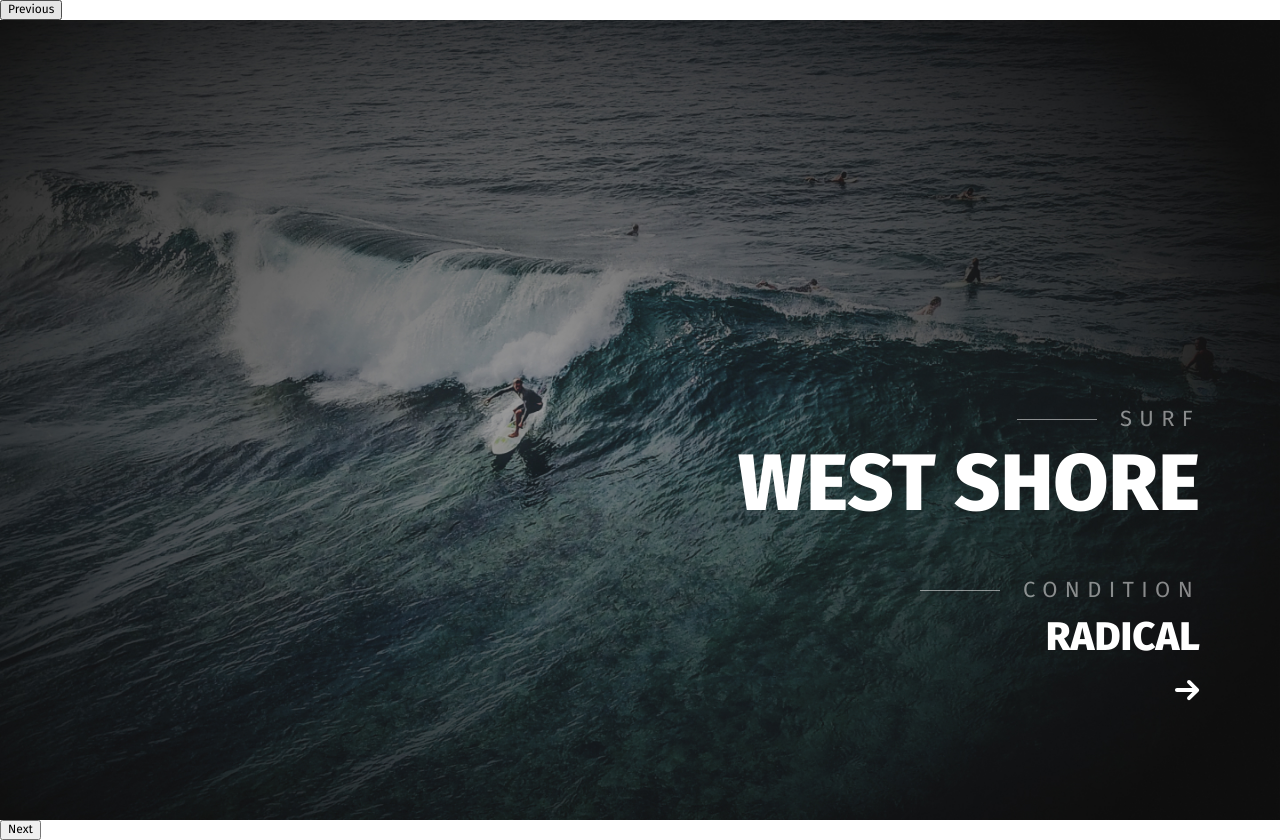
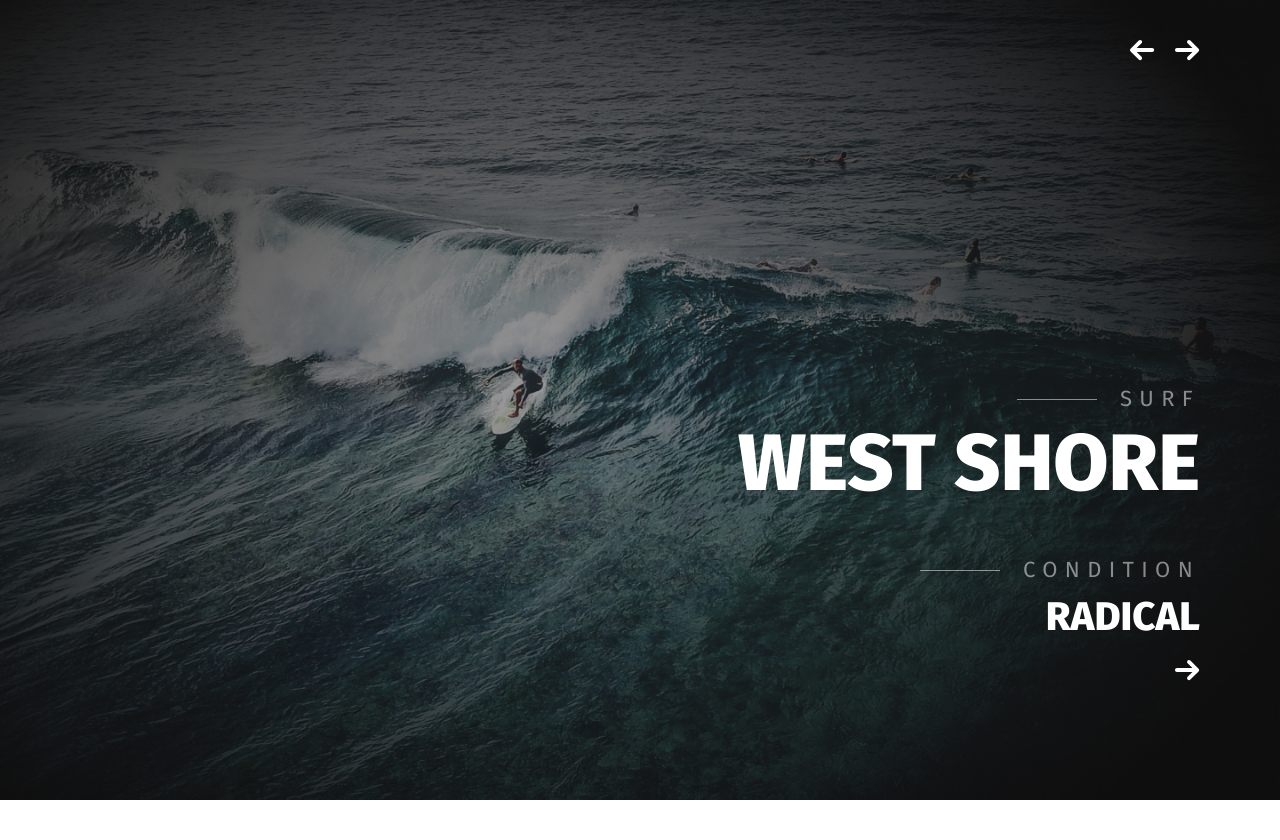
Before and after one commit to AnastasiaGer/go-surf, a website: page public/index.html in a window 1280 px wide. After the commit the page ends 800 px from the top, so only its background shows below. Drawn offline with nearby package versions, Linux system fonts and the light colour scheme; files that its build step writes are made by us from their sources.

Commit message:
slider-arrows

```diff
--- a/public/js/script.js
+++ b/public/js/script.js
@@ -3,6 +3,8 @@ $(function(){
   $('.header__slider').slick({
     infinite: true,
     fade: true,
+    prevArrow: '<img class="slider-arrows slider-arrows__left" src="img/arrows-left.svg" alt=""></img>',
+    nextArrow:'<img class="slider-arrows slider-arrows__right" src="img/arrows-right.svg" alt=""></img>',
   });
 
 });
--- a/source/js/script.js
+++ b/source/js/script.js
@@ -3,6 +3,8 @@ $(function(){
   $('.header__slider').slick({
     infinite: true,
     fade: true,
+    prevArrow: '<img class="slider-arrows slider-arrows__left" src="img/arrows-left.svg" alt=""></img>',
+    nextArrow:'<img class="slider-arrows slider-arrows__right" src="img/arrows-right.svg" alt=""></img>',
   });
 
 });
--- a/source/scss/style.scss
+++ b/source/scss/style.scss
@@ -5,7 +5,8 @@
 
 
 .header{
-
+  position: relative;
+  height: 100vh;
 }
 
 .header__slider{
@@ -53,4 +54,16 @@
   display: inline-block;
 }
 
+.slider-arrows{
+  position: absolute;
+  top: 40px;
+  right: 80px;
+  cursor: pointer;
+  z-index: 4;
+}
+
+.slider-arrows__left{
+  right: 125px;
+}
+
 @import "media";
```
Also changed, not shown: public/css/style.css, public/css/style.min.css, public/img/arrows-left.svg (added), public/js/script.min.js, source/css/style.css, source/css/style.min.css, source/img/arrows-left.svg (added), source/js/script.min.js, 4 other files.
